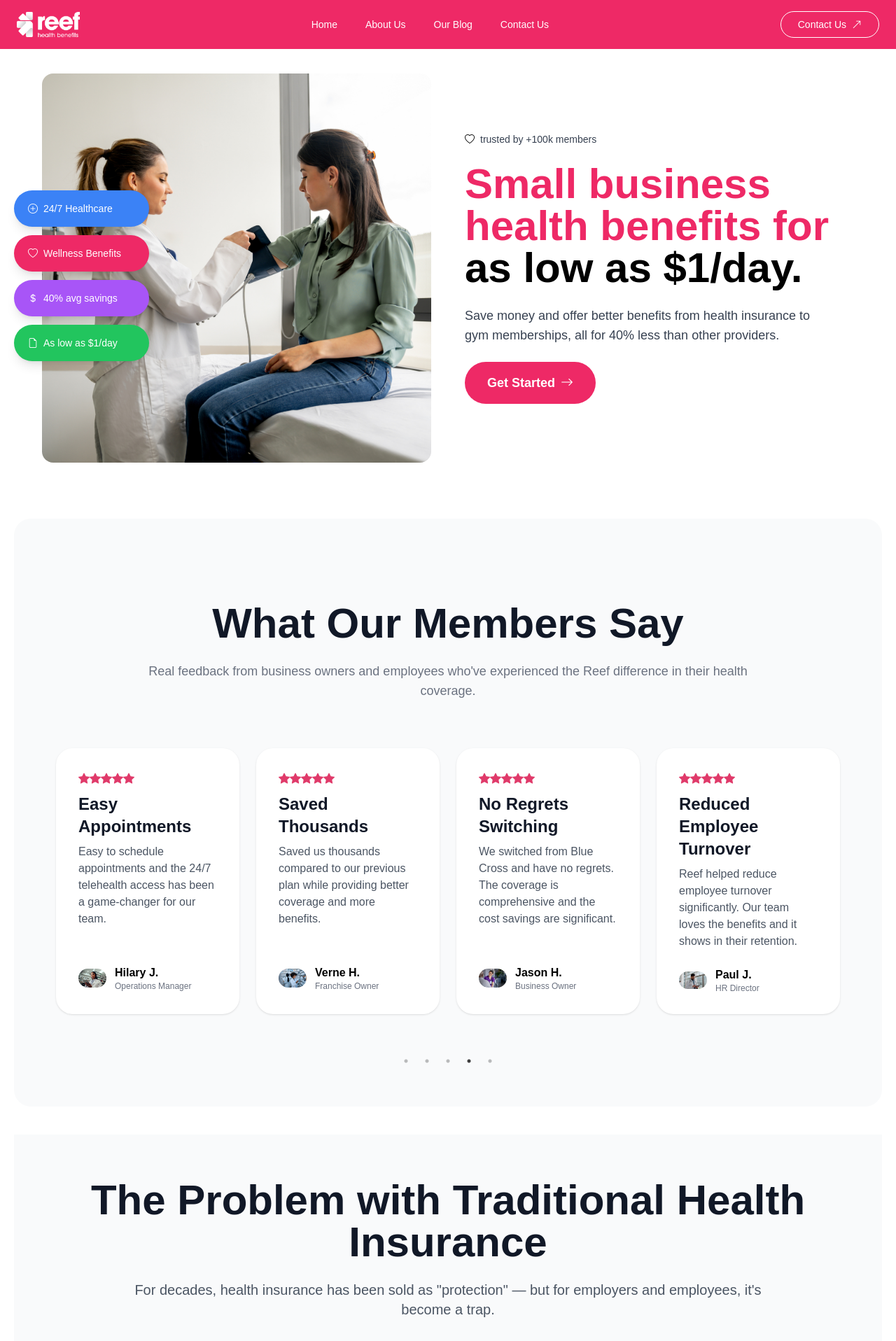
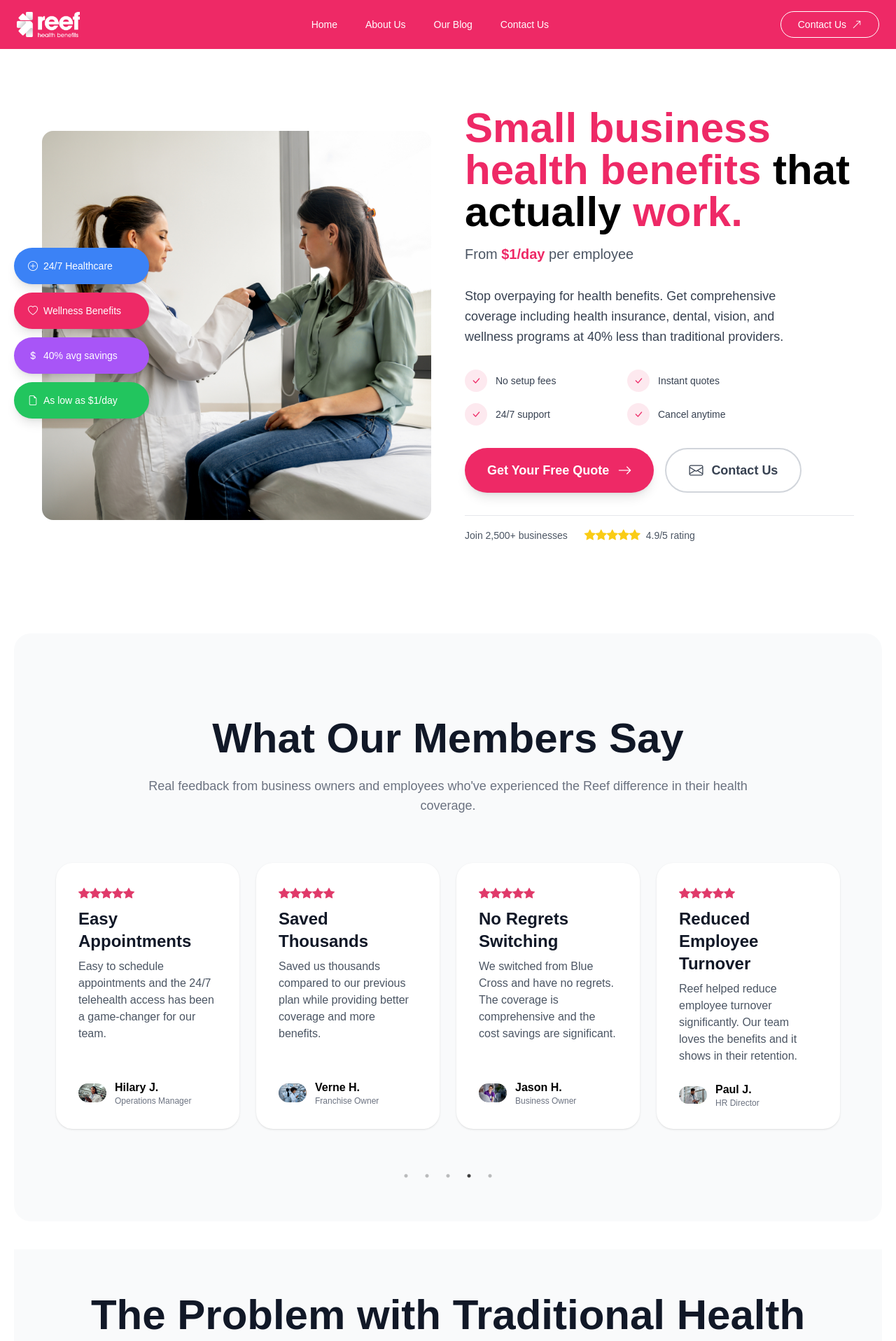
Before and after one commit to dieg0espx/ReefHealth, a Next.js app: page / in a window 1280 px wide. Shown: the top 1916 px of the page at 70% size. Built offline with nearby package versions, Linux system fonts and the light colour scheme; no server answers.

Commit message:
Redesign Hero component right side with modern layout and improved UX

```diff
--- a/components/About.js
+++ b/components/About.js
@@ -1,5 +1,4 @@
 import React from 'react';
-import Image from 'next/image';
 
 export default function About() {
   return (
@@ -9,26 +8,6 @@ export default function About() {
         <p className="text-base sm:text-lg md:text-xl text-gray-800 mb-12 sm:mb-16 max-w-5xl mx-auto">
           Powered by our parent company, Redirect Health, our health insurance saves you up to 40% on small business health plans with transparent pricing and no markups. Reduce employee turnover with meaningful health benefits starting at $29/mo, including mental health benefits and virtual primary care.
         </p>
-
-        {/* Hero Image */}
-        <div className="mb-12">
-          <div className="relative rounded-3xl overflow-hidden shadow-xl max-w-4xl mx-auto">
-            <Image
-              src="/stock/iStock-2155522886 (1).jpg"
-              alt="Healthcare Innovation"
-              width={800}
-              height={400}
-              className="w-full h-64 sm:h-80 object-cover"
-              priority
-            />
-            <div className="absolute inset-0 bg-gradient-to-t from-black/50 to-transparent"></div>
-            <div className="absolute bottom-6 left-6 text-white">
-              <h3 className="text-2xl sm:text-3xl font-bold mb-2">Innovation in Healthcare</h3>
-              <p className="text-lg">Breaking down barriers to affordable care</p>
-            </div>
-          </div>
-        </div>
-
         <div className="grid grid-cols-1 md:grid-cols-3 gap-6 sm:gap-8">
           <div className="bg-[#fbe6ed] rounded-3xl py-8 sm:py-10 md:py-12 px-4 sm:px-6 flex flex-col items-center">
             <span className="text-3xl sm:text-4xl md:text-5xl font-bold text-[#e03a6a] mb-2">100,000+</span>
--- a/components/Footer.js
+++ b/components/Footer.js
@@ -44,7 +44,7 @@ export default function Footer() {
       {/* Cover Image Section */}
       <div className="relative max-w-[1500px] mx-auto min-h-[300px] sm:min-h-[400px] md:min-h-[500px] lg:min-h-[600px] rounded-3xl overflow-hidden mb-[40px] z-10 border border-white/40 flex flex-col justify-center">
         <Image
-          src="/sport-woman.jpg"
+          src="/stock/iStock-2183708457.jpg"
           alt="Doctor on Phone"
           layout="fill"
           objectFit="cover"
--- a/components/Hero.js
+++ b/components/Hero.js
@@ -13,7 +13,7 @@ export default function Hero() {
   };
 
   return (
-    <div className="">
+    <div className="h-screen flex">
       <section className=" flex items-center justify-center px-4 sm:px-6 md:px-10 py-10 ">
         <div className=" mx-auto w-full">
           <div className="grid lg:grid-cols-2 gap-8 lg:gap-12 items-center">
@@ -52,34 +52,93 @@ export default function Hero() {
               </div>
             </div>
 
-            {/* Right Side - Text Content */}
-            <div className="flex flex-col space-y-6">
-              {/* Trust Indicator */}
-              <div className="flex items-center gap-2 text-sm text-gray-700">
-                <i className="bi bi-heart text-black"></i>
-                <span>trusted by +100k members</span>
+            {/* Right Side - Redesigned Text Content */}
+            <div className="flex flex-col space-y-8">
+              {/* Trust Badge */}
+
+
+              {/* Main Headline */}
+              <div className="space-y-4">
+                <h1 className="text-4xl sm:text-5xl lg:text-6xl font-bold leading-tight">
+                  <span className="text-main-pink">Small business</span>{' '}
+                  <span className="text-main-pink">health benefits</span>{' '}
+                  <span className="text-black">that actually</span>{' '}
+                  <span className="text-main-pink font-black">work.</span>
+                </h1>
+
+                {/* Subheadline */}
+                <p className="text-xl text-gray-600 font-medium">
+                  From <span className="text-main-pink font-bold">$1/day</span> per employee
+                </p>
               </div>
 
-              {/* Main Headline */}
-              <h1 className="text-4xl sm:text-5xl lg:text-6xl font-bold leading-tight">
-                <span className="text-main-pink">Small business</span>{' '}
-                <span className="text-main-pink">health benefits for</span>{' '}
-                <span className="text-black">as low as <span className="font-black">$1/day.</span></span>
-              </h1>
-
               {/* Description */}
-              <p className="text-lg text-gray-700 max-w-lg">
-                Save money and offer better benefits from health insurance to gym memberships, all for 40% less than other providers.
+              <p className="text-lg text-gray-700 leading-relaxed max-w-lg">
+                Stop overpaying for health benefits. Get comprehensive coverage including health insurance, dental, vision, and wellness programs at 40% less than traditional providers.
               </p>
 
-              {/* CTA Button */}
-              <button
-                onClick={scrollToPricing}
-                className="bg-main-pink text-white px-8 py-4 rounded-full font-semibold text-lg hover:bg-main-pink/90 transition-colors flex items-center gap-2 w-fit"
-              >
-                Get Started
-                <i className="bi bi-arrow-right"></i>
-              </button>
+              {/* Key Benefits Grid */}
+              <div className="grid grid-cols-2 gap-4 max-w-md">
+                <div className="flex items-center gap-3">
+                  <div className="w-8 h-8 bg-main-pink/10 rounded-full flex items-center justify-center">
+                    <i className="bi bi-check-lg text-main-pink text-sm"></i>
+                  </div>
+                  <span className="text-sm font-medium text-gray-700">No setup fees</span>
+                </div>
+                <div className="flex items-center gap-3">
+                  <div className="w-8 h-8 bg-main-pink/10 rounded-full flex items-center justify-center">
+                    <i className="bi bi-check-lg text-main-pink text-sm"></i>
+                  </div>
+                  <span className="text-sm font-medium text-gray-700">Instant quotes</span>
+                </div>
+                <div className="flex items-center gap-3">
+                  <div className="w-8 h-8 bg-main-pink/10 rounded-full flex items-center justify-center">
+                    <i className="bi bi-check-lg text-main-pink text-sm"></i>
+                  </div>
+                  <span className="text-sm font-medium text-gray-700">24/7 support</span>
+                </div>
+                <div className="flex items-center gap-3">
+                  <div className="w-8 h-8 bg-main-pink/10 rounded-full flex items-center justify-center">
+                    <i className="bi bi-check-lg text-main-pink text-sm"></i>
+                  </div>
+                  <span className="text-sm font-medium text-gray-700">Cancel anytime</span>
+                </div>
+              </div>
+
+              {/* CTA Section */}
+              <div className="flex flex-col sm:flex-row gap-4">
+                <button
+                  onClick={scrollToPricing}
+                  className="bg-main-pink text-white px-8 py-4 rounded-full font-semibold text-lg hover:bg-main-pink/90 transition-all duration-300 flex items-center justify-center gap-3 shadow-lg hover:shadow-xl transform hover:-translate-y-0.5"
+                >
+                  Get Your Free Quote
+                  <i className="bi bi-arrow-right text-xl"></i>
+                </button>
+
+                <button className="border-2 border-gray-300 text-gray-700 px-8 py-4 rounded-full font-semibold text-lg hover:border-main-pink hover:text-main-pink transition-all duration-300 flex items-center justify-center gap-3">
+                  <i className="bi bi-envelope text-xl"></i>
+                  Contact Us
+                </button>
+              </div>
+
+              {/* Social Proof */}
+              <div className="flex items-center gap-6 pt-4 border-t border-gray-200">
+                <div className="flex items-center gap-2">
+
+                  <span className="text-sm text-gray-600">Join 2,500+ businesses</span>
+                </div>
+
+                <div className="flex items-center gap-1">
+                  <div className="flex text-yellow-400">
+                    <i className="bi bi-star-fill"></i>
+                    <i className="bi bi-star-fill"></i>
+                    <i className="bi bi-star-fill"></i>
+                    <i className="bi bi-star-fill"></i>
+                    <i className="bi bi-star-fill"></i>
+                  </div>
+                  <span className="text-sm text-gray-600 ml-1">4.9/5 rating</span>
+                </div>
+              </div>
             </div>
           </div>
         </div>
--- a/components/Hero2.js
+++ b/components/Hero2.js
@@ -90,7 +90,7 @@ export default function Hero2() {
               <div className="relative w-full max-w-md sm:max-w-lg lg:max-w-xl xl:max-w-2xl">
                 <div className="relative rounded-2xl sm:rounded-3xl overflow-hidden shadow-xl sm:shadow-2xl">
                   <Image
-                    src="/female-doctor.jpg"
+                    src="/stock/iStock-2217159786.jpg"
                     alt="Reef Health - Transforming Healthcare"
                     width={800}
                     height={900}
--- a/components/MemberPortalCTA.js
+++ b/components/MemberPortalCTA.js
@@ -1,22 +1,8 @@
 import React from 'react';
-import Image from 'next/image';
 
 function MemberPortalCTA() {
   return (
-    <div className="w-full mt-16 bg-main-pink rounded-2xl p-8 text-white text-center relative overflow-hidden">
-      {/* Background Image */}
-      <div className="absolute inset-0 opacity-10">
-        <Image
-          src="/stock/iStock-2166712407 (1).jpg"
-          alt="Member Portal Background"
-          layout="fill"
-          objectFit="cover"
-          className="object-cover"
-        />
-      </div>
-
-      {/* Content */}
-      <div className="relative z-10">
+    <div className="w-full mt-16 bg-main-pink rounded-2xl p-8 text-white text-center">
       <div className="mb-6">
         <i className="bi bi-person-circle text-4xl text-white/80 mb-4 block"></i>
         <h3 className="text-2xl md:text-3xl font-bold mb-3">Already a Member?</h3>
@@ -32,7 +18,6 @@ function MemberPortalCTA() {
         <i className="bi bi-arrow-up-right"></i>
       </button>
     </div>
-    </div>
   );
 }
 
--- a/components/OurTeam.js
+++ b/components/OurTeam.js
@@ -5,17 +5,17 @@ const team = [
   {
     name: 'Sarah Williams',
     role: 'Health Benefits Specialist',
-    img: '/doctor2.jpg',
+    img: '/stock/iStock-2183708457.jpg',
   },
   {
     name: 'Dr. Michael Chen',
     role: 'Medical Director',
-    img: '/doctor3.jpg',
+    img: '/stock/iStock-2166712407 (1).jpg',
   },
   {
     name: 'Jennifer Davis',
     role: 'Member Care Coordinator',
-    img: '/doctor4.jpg',
+    img: '/stock/iStock-2155522886 (1).jpg',
   },
 ];
 
--- a/components/Services.js
+++ b/components/Services.js
@@ -1,6 +1,5 @@
 import React from 'react';
 import { useRouter } from 'next/router';
-import Image from 'next/image';
 
 const iconMedical = (
   <i className="bi bi-heart-pulse text-3xl mb-4 text-[#e03a6a]"></i>
@@ -50,25 +49,6 @@ export default function Services() {
   return (
     <section className="py-12 sm:py-14 md:py-16 px-4 sm:px-6 bg-white">
       <div className=" mx-auto">
-        {/* Hero Image Section */}
-        <div className="mb-12">
-          <div className="relative rounded-3xl overflow-hidden shadow-xl">
-            <Image
-              src="/stock/iStock-2183708457.jpg"
-              alt="Comprehensive Health Benefits"
-              width={1200}
-              height={400}
-              className="w-full h-64 sm:h-80 object-cover"
-              priority
-            />
-            <div className="absolute inset-0 bg-gradient-to-t from-black/50 to-transparent"></div>
-            <div className="absolute bottom-6 left-6 text-white">
-              <h3 className="text-2xl sm:text-3xl font-bold mb-2">Your Complete Health Solution</h3>
-              <p className="text-lg">Medical, mental, physical, and financial wellness all in one</p>
-            </div>
-          </div>
-        </div>
-
         {/* Top Row */}
         <div className="flex flex-col lg:flex-row lg:justify-between lg:items-start mb-8">
           <div className="mb-6 lg:mb-0">
--- a/components/TraditionalInsuranceProblem.js
+++ b/components/TraditionalInsuranceProblem.js
@@ -27,25 +27,6 @@ export default function TraditionalInsuranceProblem() {
           <p className="text-xl text-gray-600 max-w-4xl mx-auto">
             For decades, health insurance has been sold as "protection" — but for employers and employees, it's become a trap.
           </p>
-        </div>
-
-        {/* Hero Image Section */}
-        <div className="mb-16">
-          <div className="relative rounded-3xl overflow-hidden shadow-xl">
-            <Image
-              src="/stock/iStock-2197157146.jpg"
-              alt="Traditional Health Insurance Problems"
-              width={1200}
-              height={400}
-              className="w-full h-64 sm:h-80 object-cover"
-              priority
-            />
-            <div className="absolute inset-0 bg-gradient-to-t from-black/50 to-transparent"></div>
-            <div className="absolute bottom-6 left-6 text-white">
-              <h3 className="text-2xl sm:text-3xl font-bold mb-2">The Broken System</h3>
-              <p className="text-lg">High costs, confusing rules, and poor coverage</p>
-            </div>
-          </div>
         </div>
 
         {/* Problems Grid */}
--- a/components/WhyChooseUs.js
+++ b/components/WhyChooseUs.js
@@ -28,7 +28,7 @@ export default function WhyChooseUs() {
         {/* Left: Image */}
         <div className="rounded-3xl overflow-hidden shadow-lg order-2 lg:order-1">
           <Image
-            src="/doctor1.jpg"
+            src="/stock/iStock-2197157146.jpg"
             alt="What Makes Reef Different"
             width={700}
             height={500}
--- a/components/WhyWeTheBest.js
+++ b/components/WhyWeTheBest.js
@@ -22,7 +22,7 @@ export default function WhyWeTheBest() {
         {/* Left: Image */}
         <div className="rounded-3xl overflow-hidden shadow-lg h-full order-2 lg:order-1">
           <Image
-            src="/doctorOnPhone.jpg"
+            src="/stock/iStock-2197157146.jpg"
             alt="How It Works"
             width={700}
             height={700}
```
Lines whose indentation alone changed are shown as unchanged.
